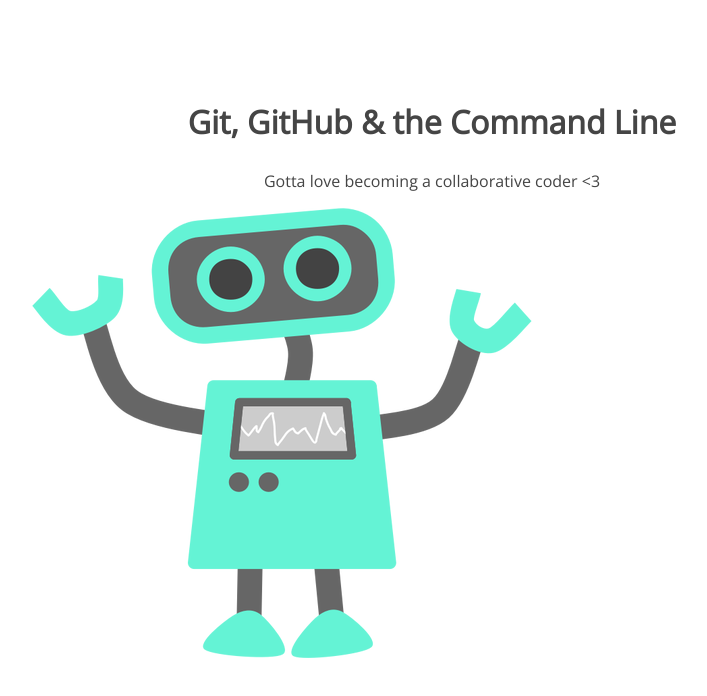
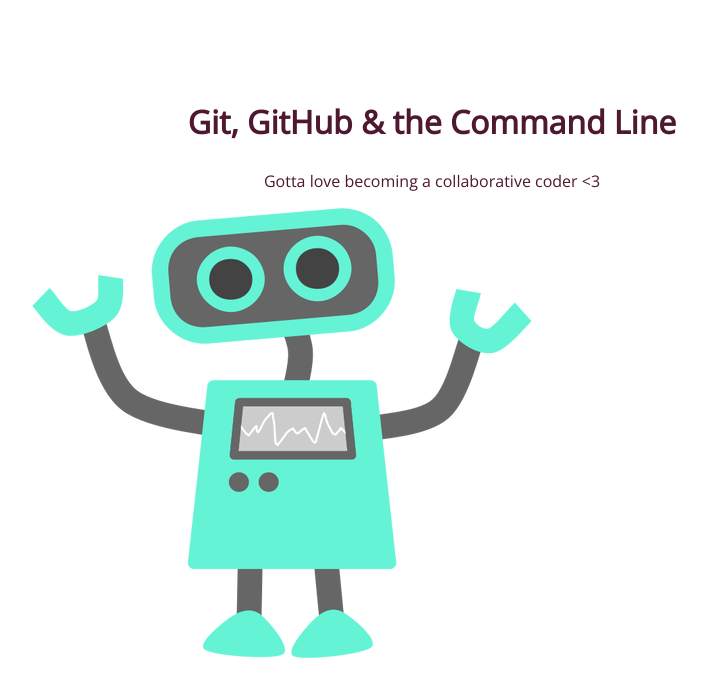
Before and after one commit to ShelbyMuntis/my-first-github-repository, a plain HTML site: page index.html in a window 1280 px wide. Shown: the whole page, without its empty margins (208-915 px from the left). Drawn offline with nearby package versions, Linux system fonts and the light colour scheme.

Commit message:
I changed the color of my h1 header to #4e1831

```diff
--- a/css/style.css
+++ b/css/style.css
@@ -5,7 +5,7 @@ section {
 section h1,
 section p {
 	text-align: center;
-	color: #454545;
+	color: #4e1831;
 }
 section h1 {
 	font: 32px 'Open Sans';
```
